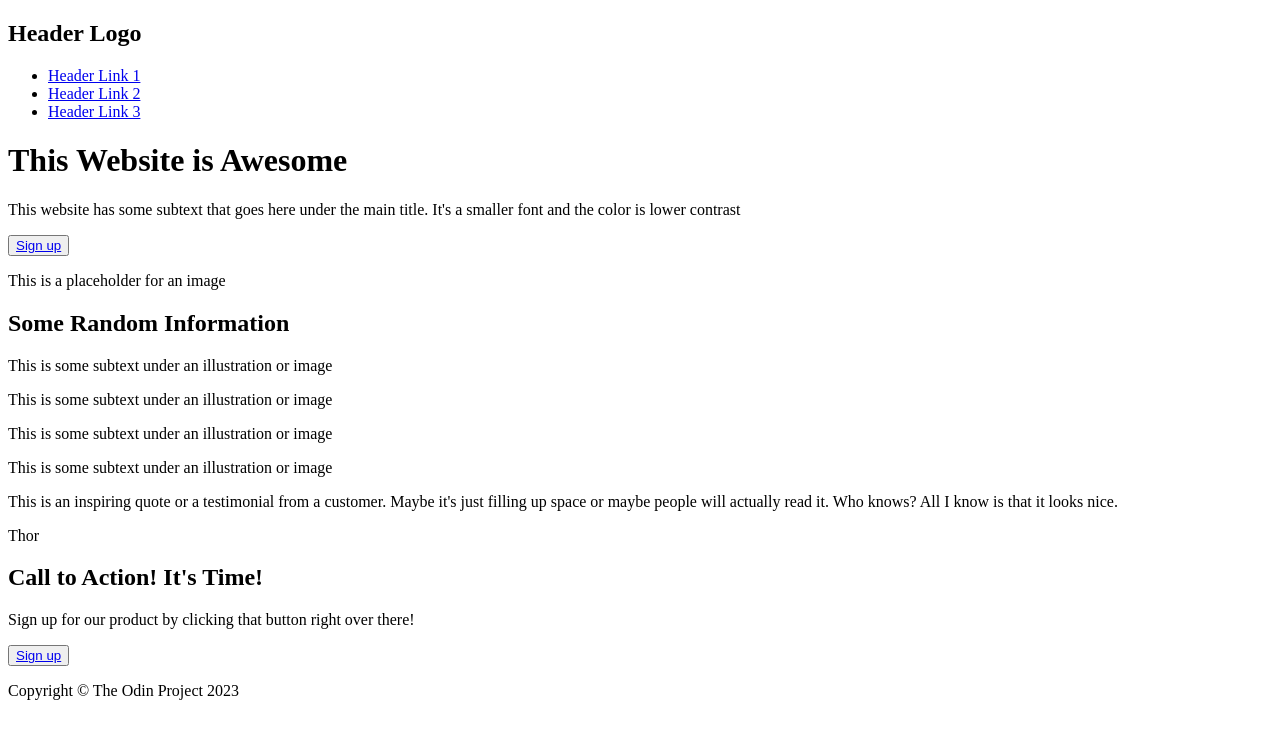
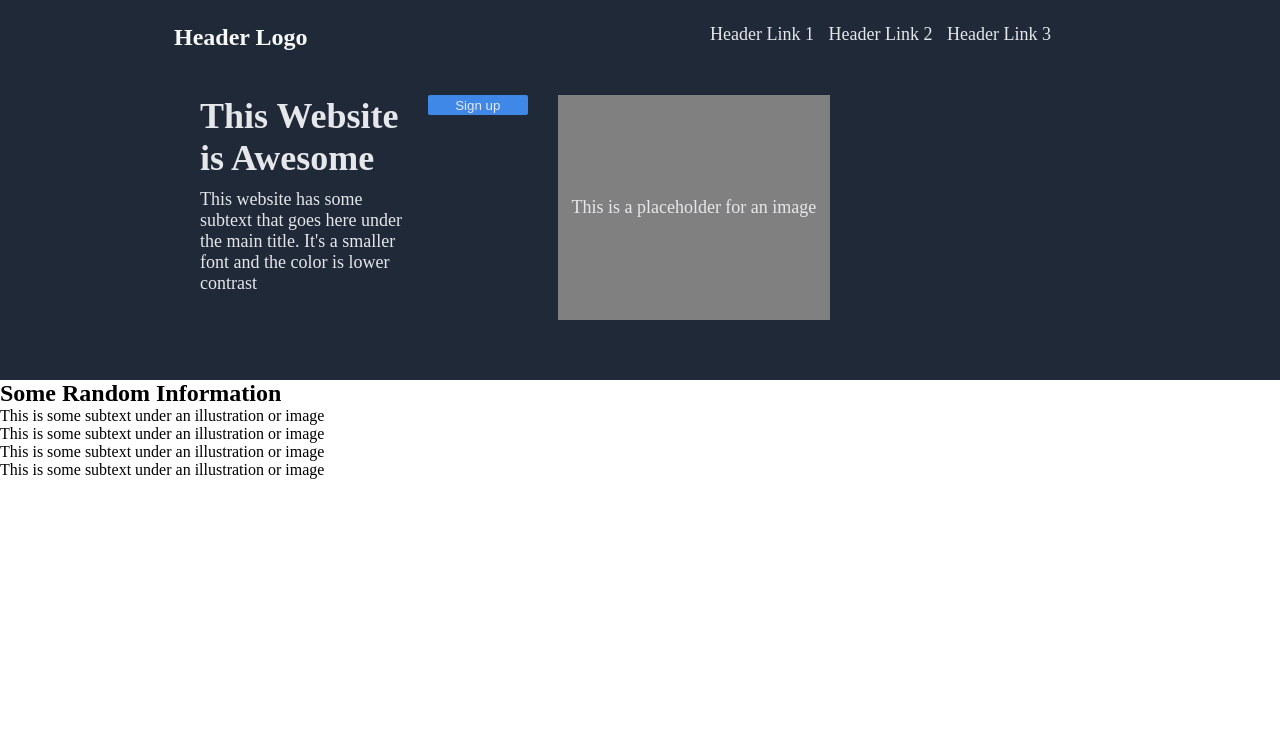
Before and after one commit to HammadM4hmood/LandingPage_Project, a plain HTML site: page index.html in a window 1280 px wide. Drawn offline with Linux system fonts and the light colour scheme.

Commit message:
Style The Header
Styled the header using css, added a menu and some info about the website

```diff
--- a/index.html
+++ b/index.html
@@ -4,26 +4,36 @@
     <meta charset="UTF-8" />
     <meta name="viewport" content="width=device-width, initial-scale=1.0" />
     <title>Landing Page</title>
+    <link rel="stylesheet" href="style.css" />
   </head>
   <body>
     <div class="header">
       <div class="nav">
+        <div class="margin">
           <h2>Header Logo</h2>
-        <ul>
-          <li><a href="#">Header Link 1</a></li>
-          <li><a href="#">Header Link 2</a></li>
-          <li><a href="#">Header Link 3</a></li>
-        </ul>
         </div>
+        <div class="list">
+          <a href="#">Header Link 1</a>
+          <a href="#">Header Link 2</a>
+          <a href="#">Header Link 3</a>
+        </div>
+      </div>
+      <div class="website_info">
         <div class="top">
           <h1>This Website is Awesome</h1>
+          <div class="wrap">
             <p>
               This website has some subtext that goes here under the main title.
               It's a smaller font and the color is lower contrast
             </p>
+          </div>
+
           <button><a href="#">Sign up</a></button>
         </div>
+        <div class="placeholder">
           <p>This is a placeholder for an image</p>
+        </div>
+      </div>
     </div>
     <div class="info">
       <div class="content">
@@ -40,27 +50,5 @@
         </div>
       </div>
     </div>
-    <div class="quote">
-      <p>
-        This is an inspiring quote or a testimonial from a customer. Maybe it's
-        just filling up space or maybe people will actually read it. Who knows?
-        All I know is that it looks nice.
-      </p>
-    </div>
-    <div class="customer">
-      <p>Thor</p>
-    </div>
-    <div class="CTA">
-      <div class="call">
-        <h2>Call to Action! It's Time!</h2>
-        <p>Sign up for our product by clicking that button right over there!</p>
-      </div>
-      <div class="button">
-        <button><a href="#">Sign up</a></button>
-      </div>
-    </div>
-    <div class="footer">
-      <p>Copyright &copy; The Odin Project 2023</p>
-    </div>
   </body>
 </html>
--- a/style.css
+++ b/style.css
@@ -0,0 +1,74 @@
+* {
+  margin: 0;
+  padding: 0;
+}
+
+.header {
+  background-color: #1f2937;
+  font-size: 18px;
+  color: #e5e7eb;
+  height: 380px;
+}
+
+.header h2 {
+  font-size: 24px;
+  color: #f9faf8;
+}
+
+.nav {
+  display: flex;
+  justify-content: space-between;
+  padding: 24px;
+  margin: auto;
+}
+a {
+  text-decoration: none;
+  color: #e5e7eb;
+  margin: 5px;
+}
+
+.top {
+  display: flex;
+  height: 200px;
+  flex-wrap: wrap;
+  flex-direction: column;
+  width: 400px;
+  margin: 0 90px;
+  gap: 10px;
+  margin-top: 20px;
+  margin-left: 200px;
+}
+
+button {
+  color: whitesmoke;
+  background-color: rgb(64, 136, 231);
+  width: 100px;
+  border-radius: 2px;
+  height: 20px;
+  border: rgb(64, 136, 231);
+}
+
+.website_info {
+  display: flex;
+  justify-content: space-between;
+  flex: 1;
+  gap: 50px;
+  height: 300px;
+}
+.placeholder {
+  display: flex;
+  margin-top: 20px;
+  height: 225px;
+  width: 500px;
+  background-color: grey;
+
+  margin-right: 450px;
+  justify-content: center;
+  align-items: center;
+}
+.list {
+  margin-right: 200px;
+}
+.margin {
+  margin-left: 150px;
+}
```
Also changed, not shown: eyesore.html (added, +37 -0 lines). Lines whose indentation alone changed are shown as unchanged.
